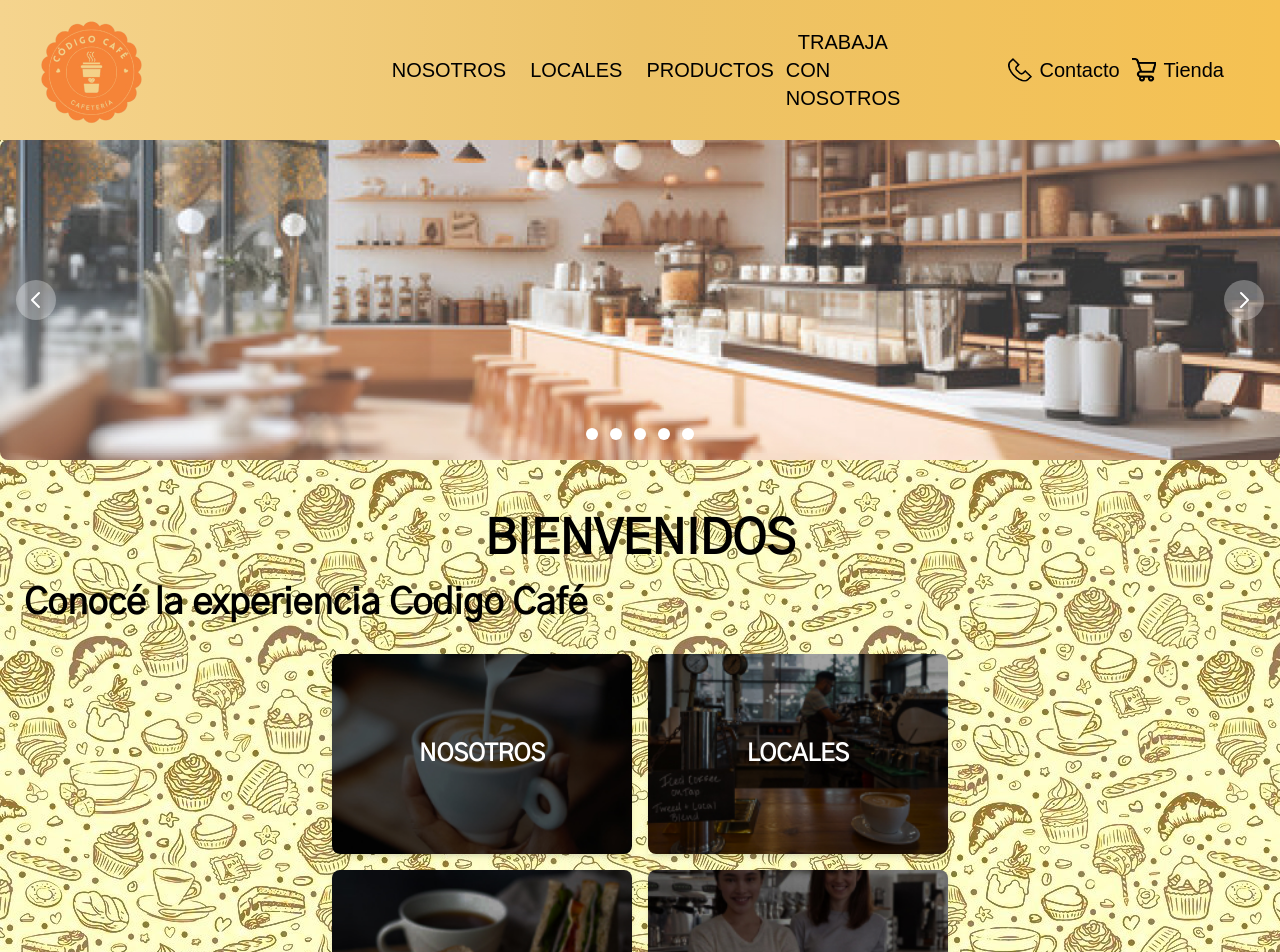
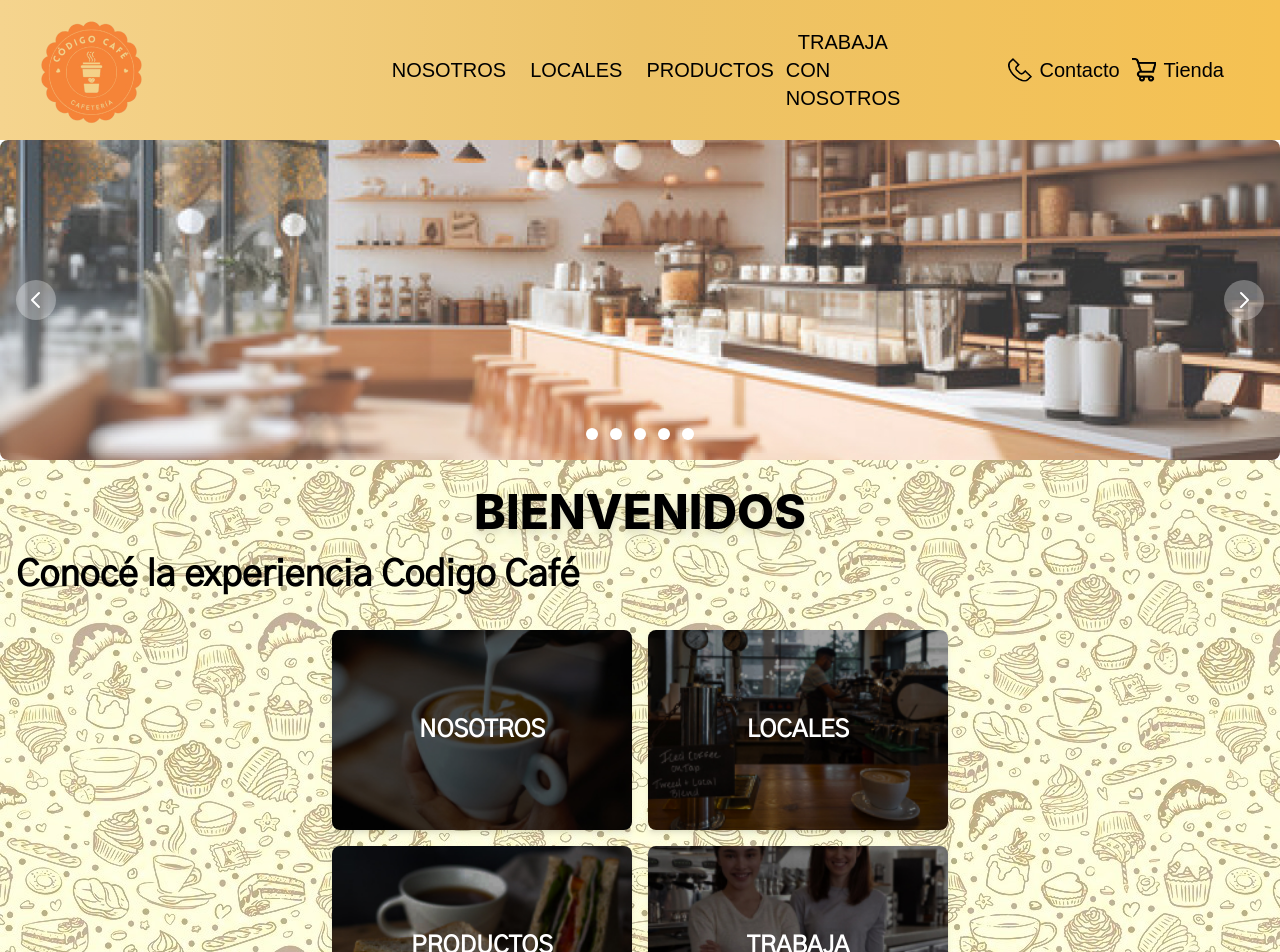
Before and after one commit to Leonardo-Valtorta/codigo-cafe, a Next.js app: page / in a window 1280 px wide. Shown: the top 952 px of the page. Built offline with nearby package versions, Linux system fonts and the light colour scheme; a web font is replaced by a local one.

Commit message:
Se modificó transparencia y brillo a la imagen de fondo y se modificó el texto para una mejor lectura

```diff
--- a/src/components/HomeSection.js
+++ b/src/components/HomeSection.js
@@ -1,4 +1,3 @@
-import Link from "next/link";
 import dynamic from "next/dynamic";
 import CardTurn from "./CardTurn";
 
@@ -7,19 +6,20 @@ const Carousel = dynamic(() => import("./Carousel"), { ssr: false });
 const HomeSection = () => {
   return (
     <>
-      <main className="flex flex-col items-center justify-between bg-backgroundMain">
+      <main className="flex flex-col items-center justify-between">
         <Carousel />
-        <div className="flex flex-col w-full">
-          <div className="flex flex-col w-full p-6">
-            <h1 className="text-center font-semibold font-title text-[36px] mt-5 sm:text-[48px]">
+        <div className="relative w-full pb-5">
+          <div className="absolute inset-0 bg-backgroundMain opacity-60"></div>
+          <div className="relative z-10 flex flex-col w-full p-4">
+            <h1 className="text-center font-extrabold drop-shadow-lg text-[36px] sm:text-[48px] opacity-100 blur-0">
               BIENVENIDOS
             </h1>
-            <p className="text-start font-semibold font-title text-[20px] sm:text-[36px]">
+            <p className="text-start font-semibold font-title text-[20px] sm:text-[36px] opacity-100">
               Conocé la experiencia Codigo Café
             </p>
           </div>
-          <div className="flex justify-center">
-          <div className="grid xl:grid-cols-4 gap-4 md:grid-cols-2">
+          <div className="flex justify-center pt-3">
+            <div className="grid xl:grid-cols-4 gap-4 md:grid-cols-2 opacity-100">
               <CardTurn
                 imagen="/cafe.jpg"
                 pagina="/aboutUs"
```
